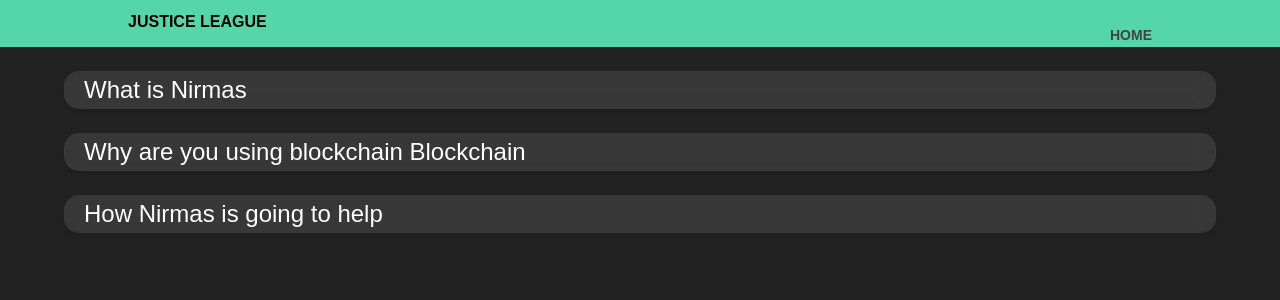
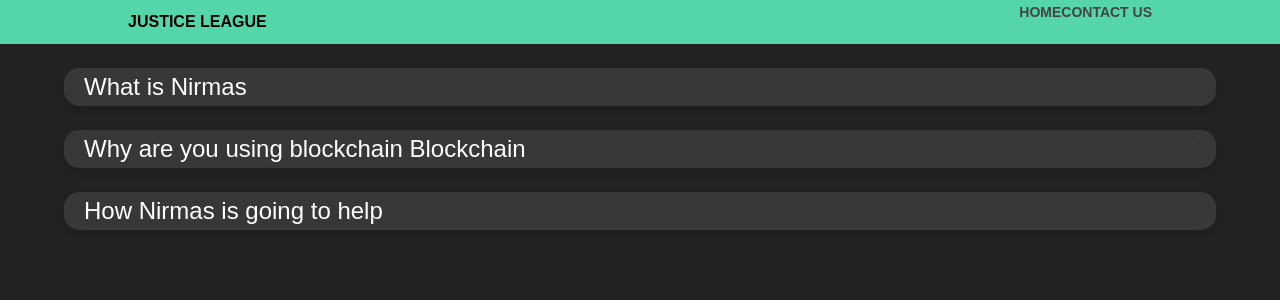
Before and after one commit to raj-adi00/SihFaq, a React (Vite) app: page / in a window 1280 px wide. Shown: the top 300 px of the page. Built offline with nearby package versions, Linux system fonts and the light colour scheme; a web font is replaced by a local one.

Commit message:
added contact section

```diff
--- /dev/null
+++ b/src/Contacts.jsx
@@ -0,0 +1,9 @@
+import React from 'react'
+
+function Contacts() {
+  return (
+    <div>Contacts</div>
+  )
+}
+
+export default Contacts
--- a/src/Navbar.jsx
+++ b/src/Navbar.jsx
@@ -8,8 +8,9 @@ const Navbar = () => {
             <div className="container flex items-center justify-evenly">
                 <h1 className="logo">JUSTICE LEAGUE</h1>
                 <nav>
-                    <ul>
-                        <li><a href="/">Home</a></li>
+                    <ul className='flex gap-4 flex-wrap'>
+                        <Link to="/">Home</Link>
+                        <Link to="/contacts">Contact Us</Link>
                     </ul>
                 </nav>
             </div>
--- a/src/main.jsx
+++ b/src/main.jsx
@@ -5,6 +5,7 @@ import './index.css';
 import { createBrowserRouter, RouterProvider } from 'react-router-dom';
 import Home from './Home.jsx';
 import RandomQuestionPage from './RandomQuestionPage.jsx';
+import Contacts from './Contacts.jsx';
 
 const router = createBrowserRouter([
   {
@@ -17,6 +18,9 @@ const router = createBrowserRouter([
       }, {
         path: "/question/:index",
         element: <RandomQuestionPage />
+      }, {
+        path: "/contacts",
+        element: <Contacts />
       }
       // Add more routes here for different pages
     ],
```
